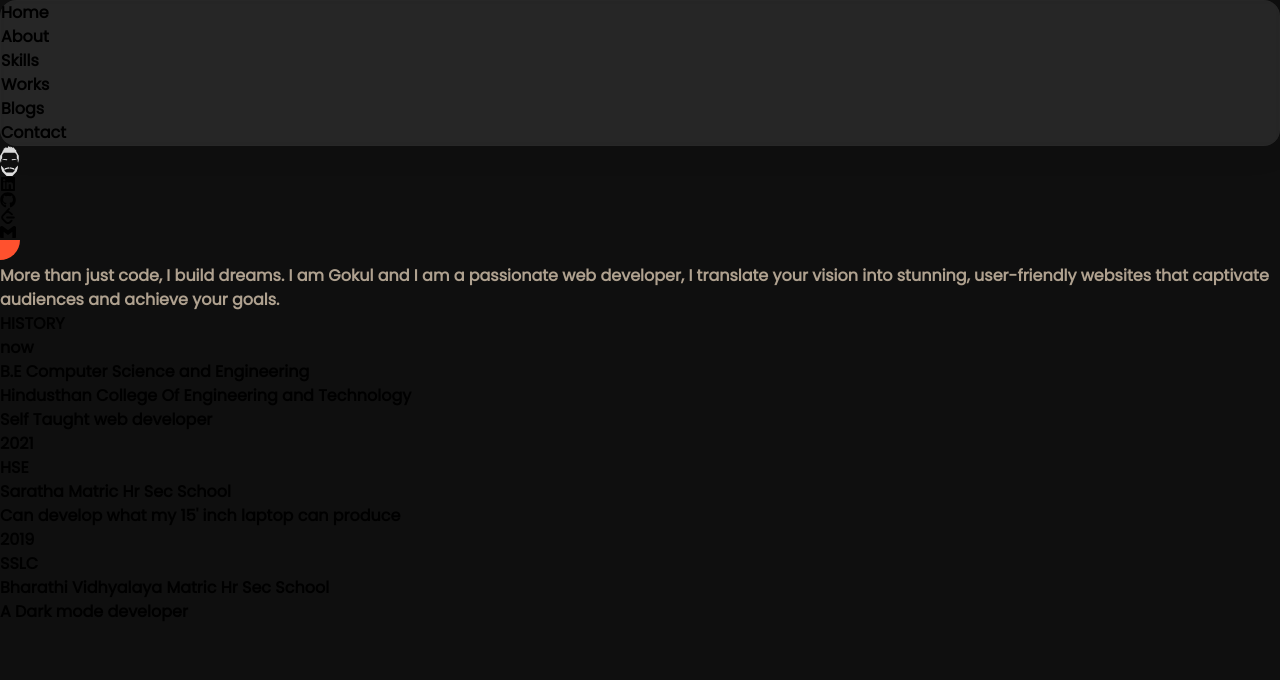
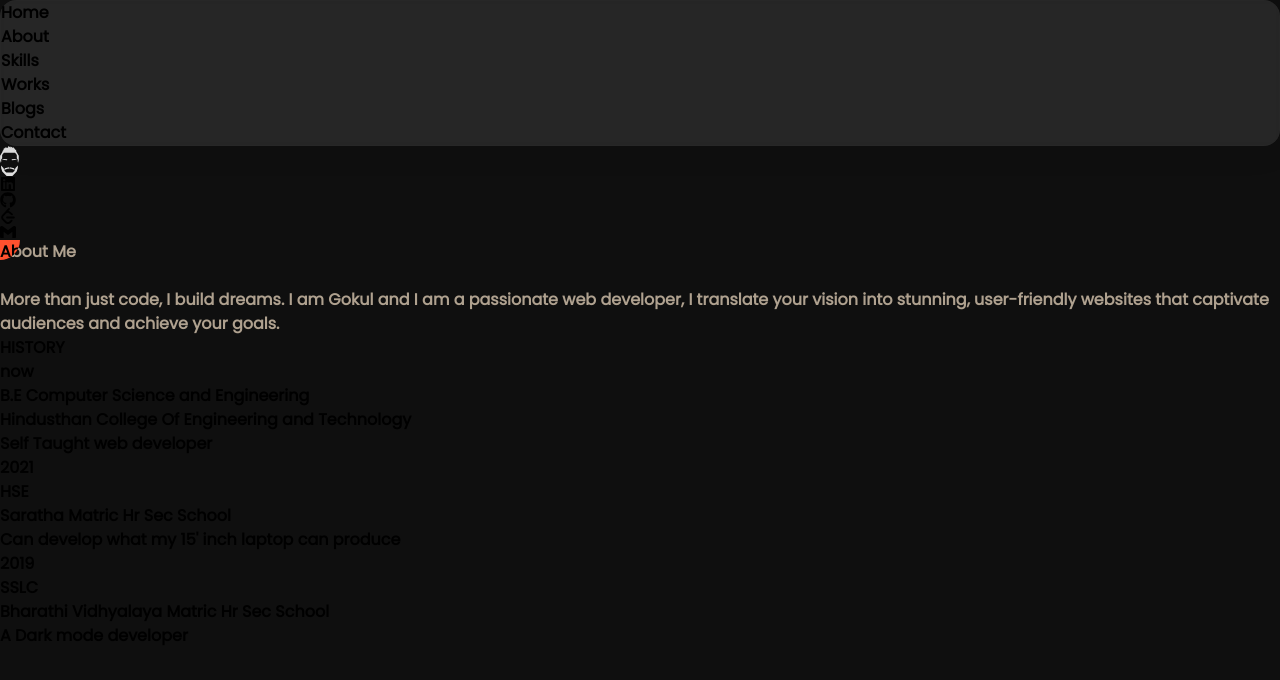
Before and after one commit to GOKUL-A-N/Personal-Portfolio-Website-Using-ReactJs-TailwindCSS, a React (Vite) app: page /about in a window 1280 px wide. Shown: the top 680 px of the page. Built offline with nearby package versions, Linux system fonts and the light colour scheme.

Commit message:
Feat : modified social page

```diff
--- a/src/App.jsx
+++ b/src/App.jsx
@@ -36,7 +36,7 @@ const App = () => {
       <Navbar />
       </div>
       <div className='flex left-4 top-4 fixed z-40 invisible sm:visible'><Logo /></div>
-      <Social />
+     <div className='invisible md:visible'> <Social /></div>
       <Routes>
       <Route path='/' element={<Home />} />
       <Route path='/about' element={<About />} />
--- a/src/components/Social.jsx
+++ b/src/components/Social.jsx
@@ -7,7 +7,7 @@ import { SiGmail } from "react-icons/si";
 
 const Social = () => {
   return (
-    <ul className='invisible sm:visible text-[21px] hover:text-[#afa18f] flex flex-col gap-3 fixed text-right left-6 bottom-6 z-10 cursor-pointer '>
+    <ul className=' text-[21px] hover:text-[#afa18f] flex flex-col gap-3 fixed text-right left-6 bottom-6 z-10 cursor-pointer '>
         <a href="https://www.linkedin.com/in/gokulnatarajmoorthy/"><li className=' hover:text-black text-[#afaaaa]'><FaLinkedin /></li></a>
         <a href="https://github.com/GOKUL-A-N"><li className=' hover:text-black text-[#afaaaa]'><FaGithub /></li></a>
         <a href="https://leetcode.com/u/GOKUL_A_N_/"><li className=' hover:text-black text-[#afaaaa]'><SiLeetcode /></li></a>
--- a/src/pages/About.jsx
+++ b/src/pages/About.jsx
@@ -22,15 +22,15 @@ export default function About() {
         transition={{ type: "tween", ease: "backOut", duration:0.5}}
       >
           <div className=' flex flex-col  p-2 m-4 sm:m-10 sm:p-10 md:m-20 md:p-20 justify-center '>
-        <h6 className='text-[10px] sm:text-[15px] font-semibold text-start tracking-widest uppercase'></h6> <br />
-        <h1 onMouseEnter={() => {setIsHovered(true)}} onMouseLeave={() => {setIsHovered(false)}} className='text-start text-[15px] sm:text-[25px] leading-tight md:text-[35px] xl:text-[45px]  md:tracking-wide  uppercase font-semibold'> Do you need stunning and user-friendly website? Sounds like you want the Mona Lisa painted on a flip phone. I can do that, but it{"'"}ll cost you an arm and a leg... and maybe a kidney.</h1>
+        <h6 className='text-[10px] sm:text-[15px] font-semibold text-start tracking-widest uppercase'>About Me</h6> <br />
+        <h1 onMouseEnter={() => {setIsHovered(true)}} onMouseLeave={() => {setIsHovered(false)}} className='text-start leading-tight md:text-[35px] xl:text-[45px]  md:tracking-wide  uppercase font-semibold'> Do you need stunning and user-friendly website? Sounds like you want the Mona Lisa painted on a flip phone. I can do that, but it{"'"}ll cost you an arm and a leg... and maybe a kidney.</h1>
         </div>
       </motion.div>
 
       <div className={`${styles.body} h-screen w-full flex items-center justify-center`}>
       <div className=' flex flex-col p-2 m-4 sm:m-10 sm:p-10 md:m-20 md:p-20 justify-center '>
-        <h6 className='text-[10px] sm:text-[15px] font-semibold text-start tracking-widest uppercase'></h6> <br />
-        <h1 className='text-start text-[15px] sm:text-[25px] leading-tight md:text-[35px] xl:text-[45px]  md:tracking-wide  uppercase font-semibold'>More than just code, I build dreams. I am Gokul and I am a passionate web developer, I translate your vision into stunning, user-friendly websites that captivate audiences and achieve your goals.</h1>
+        <h6 className='text-[10px] sm:text-[15px] font-semibold text-start tracking-widest uppercase'>About Me</h6> <br />
+        <h1 className='text-start leading-tight md:text-[35px] xl:text-[45px]  md:tracking-wide  uppercase font-semibold'>More than just code, I build dreams. I am Gokul and I am a passionate web developer, I translate your vision into stunning, user-friendly websites that captivate audiences and achieve your goals.</h1>
         </div>
       </div>
       <div className='md:h-screen w-full flex items-center justify-center'>
--- a/src/pages/Home.jsx
+++ b/src/pages/Home.jsx
@@ -2,6 +2,7 @@ import styles from '../page.module.scss'
 import { useState } from 'react';
 import { motion } from 'framer-motion';
 import useMousePosition from "../useMousePosition.js";
+import Social from "../components/Social.jsx";
 
 export default function Home() {
 
@@ -31,7 +32,9 @@ export default function Home() {
         <h1 className='reveal delay-100 text-center text-[40px] sm:text-[45px] leading-tight md:text-[75px] xl:text-[85px]  md:tracking-normal  uppercase font-black'><span>Making</span><br /> <span className='text-[#ff512e]'>Good</span> <br /> <span className='text-[#ff512e]'>Designs</span> <br /> <span>Since</span> <br /> <span>2021</span> </h1>
         </div>
       </div>
-
+      <div className='visible md:invisible'>
+        <Social />
+      </div>
     </main>
   )
 }
```
